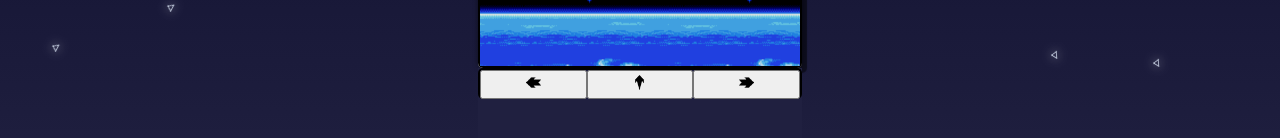
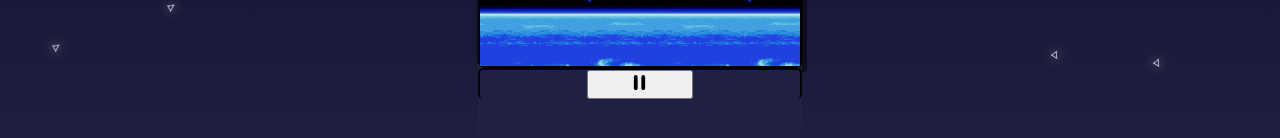
Before and after one commit to EricNunes0/Game-Center, a React (Create React App) app: page /spaceshooter in a window 1280 px wide. Shown: the part 614-752 px from the top of the page. Built offline with nearby package versions, Linux system fonts and the light colour scheme; a web font is replaced by a local one.

Commit message:
Versão 1.1.3 - Opção de pausa para o space shooter

```diff
--- a/package.json
+++ b/package.json
@@ -1,6 +1,6 @@
 {
   "name": "game-center",
-  "version": "1.1.2",
+  "version": "1.1.3",
   "private": true,
   "dependencies": {
     "@testing-library/jest-dom": "^5.16.5",
--- a/src/Components/SpaceShooter/SpaceShooter.jsx
+++ b/src/Components/SpaceShooter/SpaceShooter.jsx
@@ -29,6 +29,7 @@ import CreatePointsHud from "./CreatePointsHud";
 import openConfigsMenu from "./openConfigsMenu";
 import changePlayerControls from "./changePlayerControls";
 import backgroundAnimation from "./backgroundAnimation";
+import pauseGame from "./pauseGame";
 
 export default function SpaceShooter() {
     changePageTitle(`Game Center - Space Shooter`);
@@ -325,15 +326,15 @@ export default function SpaceShooter() {
                     </div>
                     <div id = "ss-controls">
                         <div id = "ss-controls-div">
-                            <button className = "ss-controls-buttons" type = "button" onClick = {() => movePlayer("left")}>
-                                <img className = "ss-controls-buttons-icons" src = "Images/Space/icons/arrowLeft.png"></img>
+                            <button className = "ss-controls-buttons" type = "button" onClick = {() => pauseGame()}>
+                                <img className = "ss-controls-buttons-icons" src = "Images/spaceshooter/svgs/pause.svg"></img>
                             </button>
-                            <button className = "ss-controls-buttons" type = "button" onClick = {() => playerShot(0)}>
+                            {/*<button className = "ss-controls-buttons" type = "button" onClick = {() => playerShot(0)}>
                                 <img className = "ss-controls-buttons-icons" src = "Images/Space/icons/shot.png"></img>
                             </button>
                             <button className = "ss-controls-buttons" type = "button" onClick = {() => movePlayer("right")}>
-                                <img className = "ss-controls-buttons-icons" src = "Images/Space/icons/arrowRight.png"></img>
-                            </button>
+                                <img className = "ss-controls-buttons-icons" src = "Images/spaceshooter/svgs/pause.svg"></img>
+    </button>*/}
                         </div>
                         <div id = "ss-hide-area">
                             <div id = "ss-hide-bottom"></div>
--- /dev/null
+++ b/src/Components/SpaceShooter/freezeGame.js
@@ -0,0 +1,7 @@
+import freeze from "./freeze";
+import freezeMoves from "./freezeMoves";
+
+export default function freezeGame() {
+    freeze(true);
+    freezeMoves(true);
+};
--- a/src/Components/SpaceShooter/levelCard.js
+++ b/src/Components/SpaceShooter/levelCard.js
@@ -36,11 +36,13 @@ export default function levelCard() {
             cardDescriptionFlag.style.animation = `LevelCardFlagDescriptionHide 0.2s linear 1`;
 
             setTimeout(function() {
-                levelCardDiv.classList.add("closed");
+                cardNameDiv.classList.add("closed");
+                cardDescriptionDiv.classList.add("closed");
                 cardFlag.classList.add("closed");
                 cardDescriptionFlag.classList.add("closed");
-                cardNameDiv.classList.add("closed");
-                cardDescriptionDiv.classList.add("closed");
+                setTimeout(function() {
+                    levelCardDiv.classList.add("closed")
+                }, 100);
             }, 200);
         }, 2000);
     }, 2000);
--- /dev/null
+++ b/src/Components/SpaceShooter/pauseGame.js
@@ -0,0 +1,7 @@
+import SSJSON from "../../Settings/spaceshooter.json";
+import freezeGame from "./freezeGame";
+import resumeGame from "./resumeGame";
+
+export default function pauseGame() {
+    SSJSON.freeze === false ? freezeGame() : resumeGame();
+};
--- /dev/null
+++ b/src/Components/SpaceShooter/resumeGame.js
@@ -0,0 +1,7 @@
+import freeze from "./freeze";
+import freezeMoves from "./freezeMoves";
+
+export default function resumeGame() {
+    freeze(false);
+    freezeMoves(false);
+};
--- a/src/Components/SpaceShooter/timePass.js
+++ b/src/Components/SpaceShooter/timePass.js
@@ -14,6 +14,7 @@ export default function timePass() {
             clearInterval(timePassInterval);
             return;
         };
+        if(SSJSON.freeze === false) {
             if(SSJSON.players[0].time < mission.time) {
                 for(let i = 0; i <= SSJSON.playersActive - 1; i++) {
                     SSJSON.players[i].time += 1;
@@ -29,5 +30,6 @@ export default function timePass() {
                 defeatPlayer();
                 clearInterval(timePassInterval);
             }
+        };
     }, 1000);
 }
```
Also changed, not shown: public/Images/spaceshooter/levels/level(0).png, public/Images/spaceshooter/svgs/pause.svg (added). Lines whose indentation alone changed are shown as unchanged.
